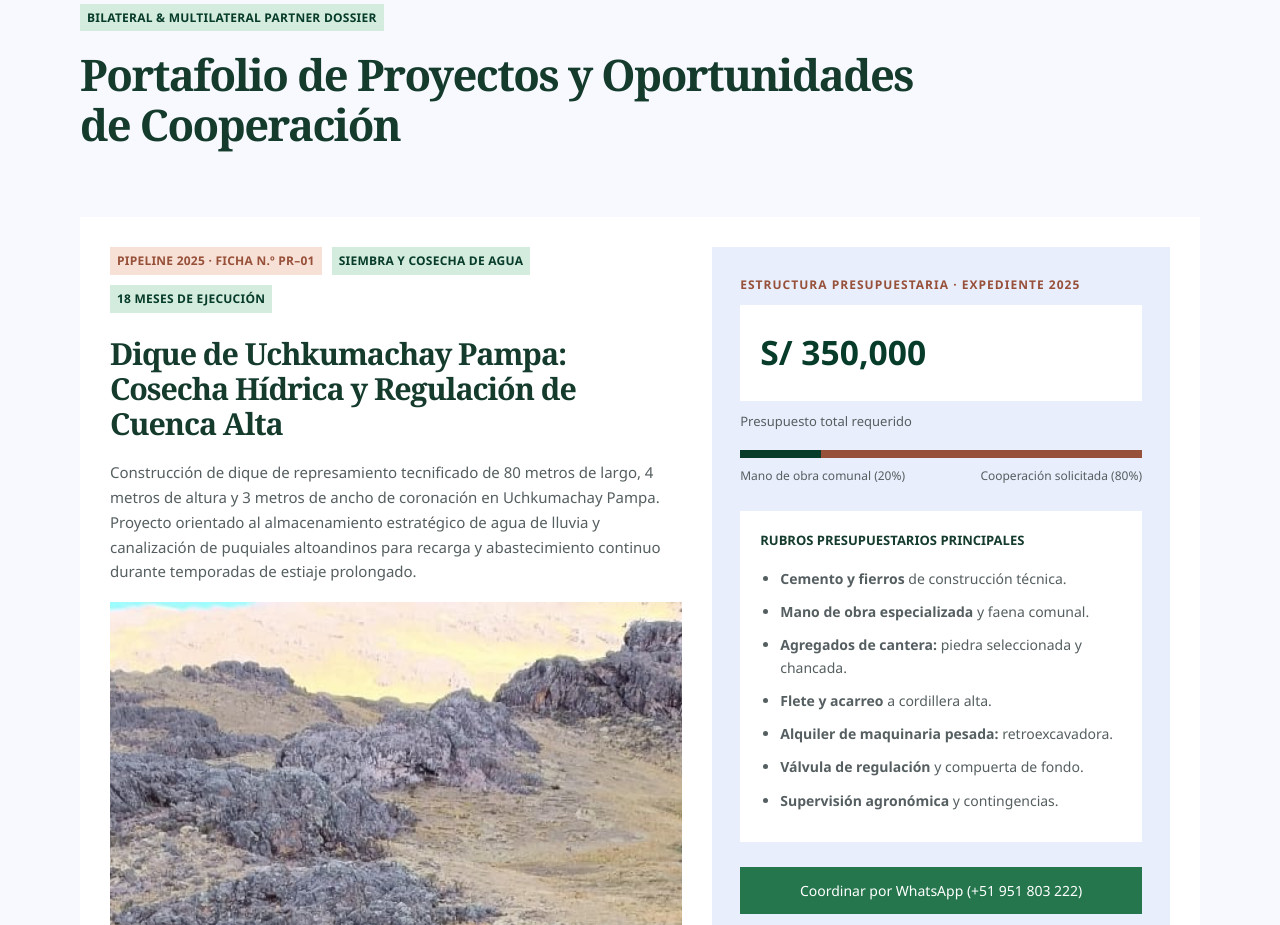
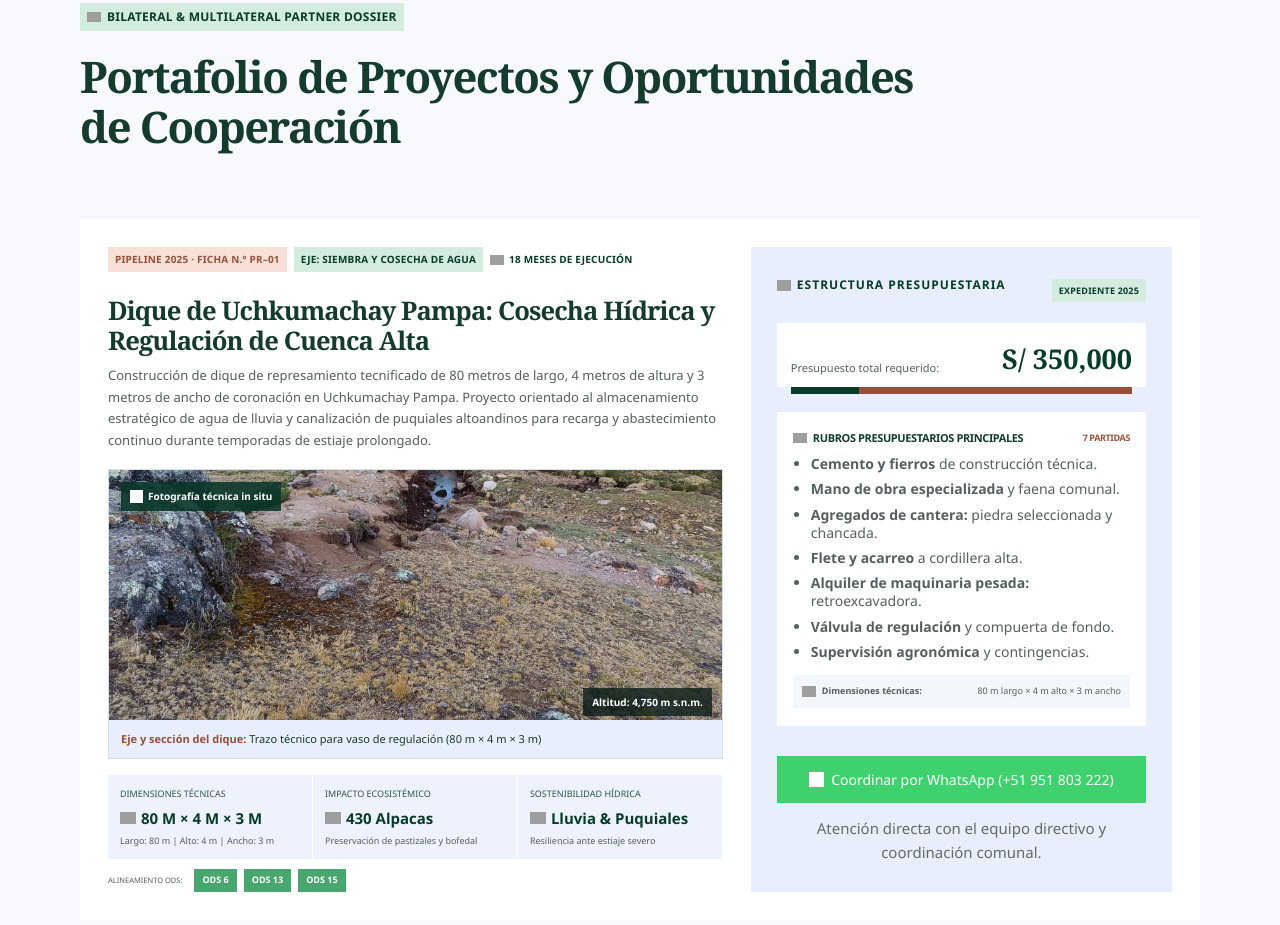
Before and after one commit to M4nu007/asociacion-productores-huamanrazu, a website: page proyectos.html in a window 1280 px wide. Shown: the part 135-1060 px from the top of the page. Drawn offline with Linux system fonts and the light colour scheme; grey boxes are pictures that could not be loaded.

Commit message:
Ajusta ficha principal de proyectos

```diff
--- a/proyectos.html
+++ b/proyectos.html
@@ -31,56 +31,50 @@
 <main id="contenido">
 <section class="page-intro">
 <div class="container">
-<span class="tag">Bilateral &amp; multilateral partner dossier</span>
+<span class="tag dossier-tag"><img src="https://cdn.jsdelivr.net/npm/lucide-static@latest/icons/folder-kanban.svg" alt="" aria-hidden="true"> Bilateral &amp; multilateral partner dossier</span>
 <h1 style="margin-top:20px;max-width:850px">Portafolio de Proyectos y Oportunidades de Cooperación</h1>
 </div>
 </section>
 <section class="section" style="padding-top:20px" id="dique">
-<div class="container panel">
+<div class="container panel project-dossier">
 <div class="project-feature">
-<div>
+<div class="project-main">
 <div class="badges">
 <span class="tag rust">Pipeline 2025 · Ficha N.º PR–01</span>
-<span class="tag">Siembra y cosecha de agua</span>
-<span class="tag">18 meses de ejecución</span>
+<span class="tag"><b>Eje:</b> Siembra y cosecha de agua</span>
+<span class="tag project-duration"><img src="https://cdn.jsdelivr.net/npm/lucide-static@latest/icons/clock-3.svg" alt="" aria-hidden="true">18 meses de ejecución</span>
 </div>
-<h2 style="font-size:1.9rem">Dique de Uchkumachay Pampa: Cosecha Hídrica y Regulación de Cuenca Alta</h2>
+<h2>Dique de Uchkumachay Pampa: Cosecha Hídrica y Regulación de Cuenca Alta</h2>
 <p>Construcción de dique de represamiento tecnificado de 80 metros de largo, 4 metros de altura y 3 metros de ancho de coronación en Uchkumachay Pampa. Proyecto orientado al almacenamiento estratégico de agua de lluvia y canalización de puquiales altoandinos para recarga y abastecimiento continuo durante temporadas de estiaje prolongado.</p>
-<figure style="margin:0">
+<figure class="project-photo">
 <img src="assets/puquial.jpg" alt="Puquial en el territorio altoandino de Huamanrazu" width="1200" height="1600">
-<figcaption class="note">Territorio y crianza de alpacas en Huamanrazu · Fotografía TİKA, 2024</figcaption>
+<span class="photo-label"><img src="https://cdn.jsdelivr.net/npm/lucide-static@latest/icons/camera.svg" alt="" aria-hidden="true"> Fotografía técnica in situ</span>
+<span class="photo-altitude">Altitud: 4,750 m s.n.m.</span>
+<figcaption><strong>Eje y sección del dique:</strong> Trazo técnico para vaso de regulación (80 m × 4 m × 3 m)</figcaption>
 </figure>
 <div class="technical">
 <div>
 <small>Dimensiones técnicas</small>
-<strong>80 m × 4 m × 3 m</strong>
-<br>Largo · Alto · Ancho</div>
+<strong><img src="https://cdn.jsdelivr.net/npm/lucide-static@latest/icons/ruler.svg" alt="" aria-hidden="true">80 m × 4 m × 3 m</strong>
+<span>Largo: 80 m | Alto: 4 m | Ancho: 3 m</span></div>
 <div>
 <small>Impacto ecosistémico</small>
-<strong>430 alpacas</strong>
-<br>Pastizales y bofedales</div>
+<strong><img src="https://cdn.jsdelivr.net/npm/lucide-static@latest/icons/paw-print.svg" alt="" aria-hidden="true">430 alpacas</strong>
+<span>Preservación de pastizales y bofedal</span></div>
 <div>
 <small>Sostenibilidad hídrica</small>
-<strong>Lluvia y puquiales</strong>
-<br>Resiliencia ante el estiaje</div>
-<div>
-<small>Alineamiento ODS</small>
-<strong>ODS 6 · 13 · 15</strong>
-<br>Agua, clima y ecosistemas</div>
+<strong><img src="https://cdn.jsdelivr.net/npm/lucide-static@latest/icons/droplets.svg" alt="" aria-hidden="true">Lluvia &amp; puquiales</strong>
+<span>Resiliencia ante estiaje severo</span></div>
 </div>
+<div class="ods-row"><small>Alineamiento ODS:</small><span>ODS 6</span><span>ODS 13</span><span>ODS 15</span></div>
 </div>
 <aside class="feature-budget">
-<span class="eyebrow">Estructura presupuestaria · Expediente 2025</span>
-<strong>S/ 350,000</strong>
-<p style="font-size:13px;margin-top:10px">Presupuesto total requerido</p>
+<div class="budget-heading"><span class="eyebrow"><img src="https://cdn.jsdelivr.net/npm/lucide-static@latest/icons/clipboard-list.svg" alt="" aria-hidden="true">Estructura presupuestaria</span><span class="tag">Expediente 2025</span></div>
+<div class="budget-total"><span>Presupuesto total requerido:</span><strong>S/ 350,000</strong></div>
 <div class="funding-bar" role="img" aria-label="Composición prevista: 20% mano de obra comunal y 80% cooperación solicitada">
 </div>
-<div class="funding-labels">
-<span>Mano de obra comunal (20%)</span>
-<span>Cooperación solicitada (80%)</span>
-</div>
-<div class="panel" style="margin-top:25px;padding:20px">
-<h3 style="font:600 13px 'Segoe UI',sans-serif;letter-spacing:0">RUBROS PRESUPUESTARIOS PRINCIPALES</h3>
+<div class="budget-list">
+<h3><img src="https://cdn.jsdelivr.net/npm/lucide-static@latest/icons/receipt-text.svg" alt="" aria-hidden="true">Rubros presupuestarios principales <span>7 partidas</span></h3>
 <ul class="detail-list">
 <li>
 <strong>Cemento y fierros</strong> de construcción técnica.</li>
@@ -97,9 +91,11 @@
 <li>
 <strong>Supervisión agronómica</strong> y contingencias.</li>
 </ul>
+<div class="budget-dimensions"><img src="https://cdn.jsdelivr.net/npm/lucide-static@latest/icons/ruler.svg" alt="" aria-hidden="true"><strong>Dimensiones técnicas:</strong><span>80 m largo × 4 m alto × 3 m ancho</span></div>
 </div>
-<a class="button" href="https://wa.me/51951803222?text=Hola%2C%20me%20interesa%20cooperar%20con%20el%20proyecto%20del%20Dique%20Uchkumachay%20Pampa." target="_blank" rel="noopener noreferrer">Coordinar por WhatsApp (+51 951 803 222)</a>
+<div class="budget-contact"><a class="button" href="https://wa.me/51951803222?text=Hola%2C%20me%20interesa%20cooperar%20con%20el%20proyecto%20del%20Dique%20Uchkumachay%20Pampa." target="_blank" rel="noopener noreferrer"><img src="https://cdn.jsdelivr.net/npm/lucide-static@latest/icons/message-square.svg" alt="" aria-hidden="true">Coordinar por WhatsApp (+51 951 803 222)</a>
 <p class="notice" style="margin:14px 0 0;text-align:center">Atención directa con el equipo directivo y coordinación comunal.</p>
+</div>
 </aside>
 </div>
 </div>
--- a/styles.css
+++ b/styles.css
@@ -748,6 +748,38 @@ font-size:11px}
 margin-top:25px;
 background:#25764d;
 border-color:#25764d}
+
+/* Ficha compacta del proyecto principal */
+.dossier-tag{display:inline-flex;align-items:center;gap:6px}
+.dossier-tag img,.project-duration img,.budget-heading img,.budget-list h3 img,.budget-dimensions img{width:14px;height:14px;object-fit:contain}
+.project-dossier{padding:28px}
+.project-dossier .project-feature{grid-template-columns:minmax(0,1.45fr) minmax(300px,.95fr);gap:0}
+.project-main{padding:0 28px 0 0}
+.project-main .badges{display:flex;align-items:center;gap:7px;flex-wrap:wrap}
+.project-main .badges .tag{font-size:10px;padding:5px 7px}
+.project-duration{display:inline-flex;align-items:center;gap:5px;background:transparent;padding-left:0!important}
+.project-main h2{font-size:1.6rem;max-width:620px;margin:17px 0 10px}
+.project-main>p{font-size:13px;line-height:1.65;margin-bottom:18px}
+.project-photo{position:relative;margin:0;border:1px solid #d5dfec}
+.project-photo>img{display:block;width:100%;height:250px;aspect-ratio:auto;object-fit:cover;object-position:center 63%}
+.project-photo .photo-label,.project-photo .photo-altitude{position:absolute;top:12px;background:rgba(8,54,40,.88);color:white;padding:6px 9px;font-size:10px;font-weight:700}
+.project-photo .photo-label{left:12px;display:flex;align-items:center;gap:5px}.project-photo .photo-label img{width:13px;height:13px;filter:brightness(0) invert(1)}
+.project-photo .photo-altitude{top:auto;right:10px;bottom:42px;background:rgba(9,27,23,.78)}
+.project-photo figcaption{background:#e8eefb;padding:10px 12px;color:var(--ink);font-size:11px}.project-photo figcaption strong{color:var(--rust)}
+.project-dossier .technical{grid-template-columns:repeat(3,1fr);gap:0;margin:16px 0 10px}
+.project-dossier .technical>div{padding:12px;border-right:1px solid white}
+.project-dossier .technical small{font-size:9px;color:#34544b}
+.project-dossier .technical strong{display:flex;align-items:center;gap:5px;font-size:15px;text-transform:capitalize;margin:4px 0}
+.project-dossier .technical strong img{width:16px;height:16px;object-fit:contain}
+.project-dossier .technical span{display:block;font-size:9px;line-height:1.35}
+.ods-row{display:flex;align-items:center;gap:7px;font-size:9px;text-transform:uppercase}.ods-row small{margin-right:5px}.ods-row span{background:#48a76e;color:white;padding:4px 8px;font-weight:700}
+.feature-budget{padding:28px 26px;display:flex;flex-direction:column;align-self:stretch}
+.budget-heading{display:flex;align-items:center;justify-content:space-between;gap:12px;margin-bottom:18px}.budget-heading .eyebrow{display:flex;align-items:center;gap:6px;color:var(--green);font-weight:700}.budget-heading .tag{font-size:9px}
+.budget-total{display:flex;align-items:end;justify-content:space-between;background:white;padding:17px 14px 10px;gap:10px}.budget-total span{font-size:11px}.budget-total strong{font:700 1.7rem Georgia;color:var(--green);white-space:nowrap}
+.feature-budget .funding-bar{margin:0 14px 18px;height:7px}
+.budget-list{background:white;padding:18px 16px}.budget-list h3{display:flex;align-items:center;gap:6px;margin:0 0 10px;font:700 11px 'Segoe UI',sans-serif;text-transform:uppercase}.budget-list h3 span{margin-left:auto;color:var(--rust);font-size:9px}.budget-list .detail-list{font-size:11px;line-height:1.3;padding-left:18px}.budget-list .detail-list li{margin:7px 0}
+.budget-dimensions{display:flex;align-items:center;gap:6px;margin-top:14px;padding:9px;background:#f3f6fb;font-size:9px}.budget-dimensions span{margin-left:auto}
+.budget-contact{margin-top:auto;padding-top:25px}.feature-budget .budget-contact .button{margin-top:0;justify-content:center;align-items:center;gap:7px;background:#3fd16e;border-color:#3fd16e}.budget-contact .button img{width:15px;height:15px;filter:brightness(0) invert(1)}
 .result-stats{display:grid;
 grid-template-columns:repeat(3,1fr);
 gap:22px;
@@ -807,6 +839,7 @@ gap:22px}
 .result-stats strong{font-size:1.65rem}
 .result-stats small{font-size:11px}
 .feature-budget{padding:22px}
+.project-dossier{padding:18px}.project-dossier .project-feature{grid-template-columns:1fr}.project-main{padding:0}.project-main h2{font-size:1.45rem}.project-photo>img{height:220px}.project-dossier .technical{grid-template-columns:1fr}.project-dossier .technical>div{border-right:0;border-bottom:1px solid white}.feature-budget{margin-top:22px;min-height:520px}.budget-total{align-items:center}.budget-total strong{font-size:1.4rem}.ods-row{flex-wrap:wrap}
 .audit{padding:23px}
 .campaign .callout{padding:18px}
 .governance article{padding:18px}
```
